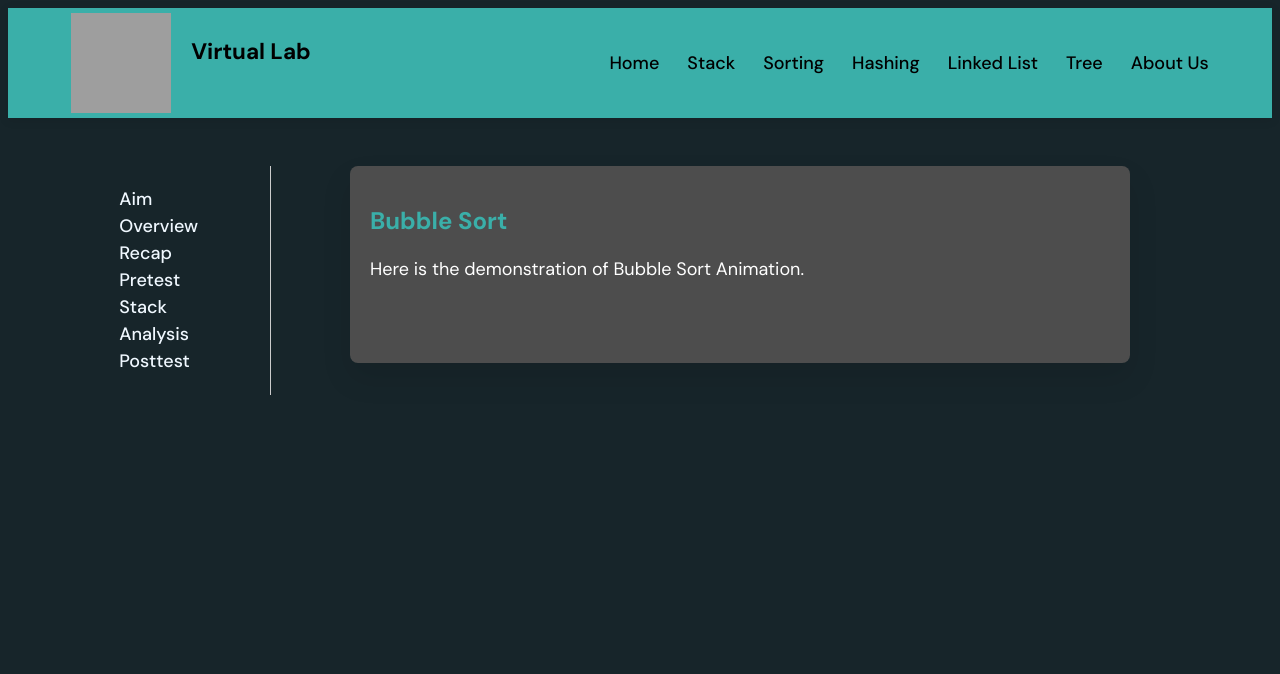
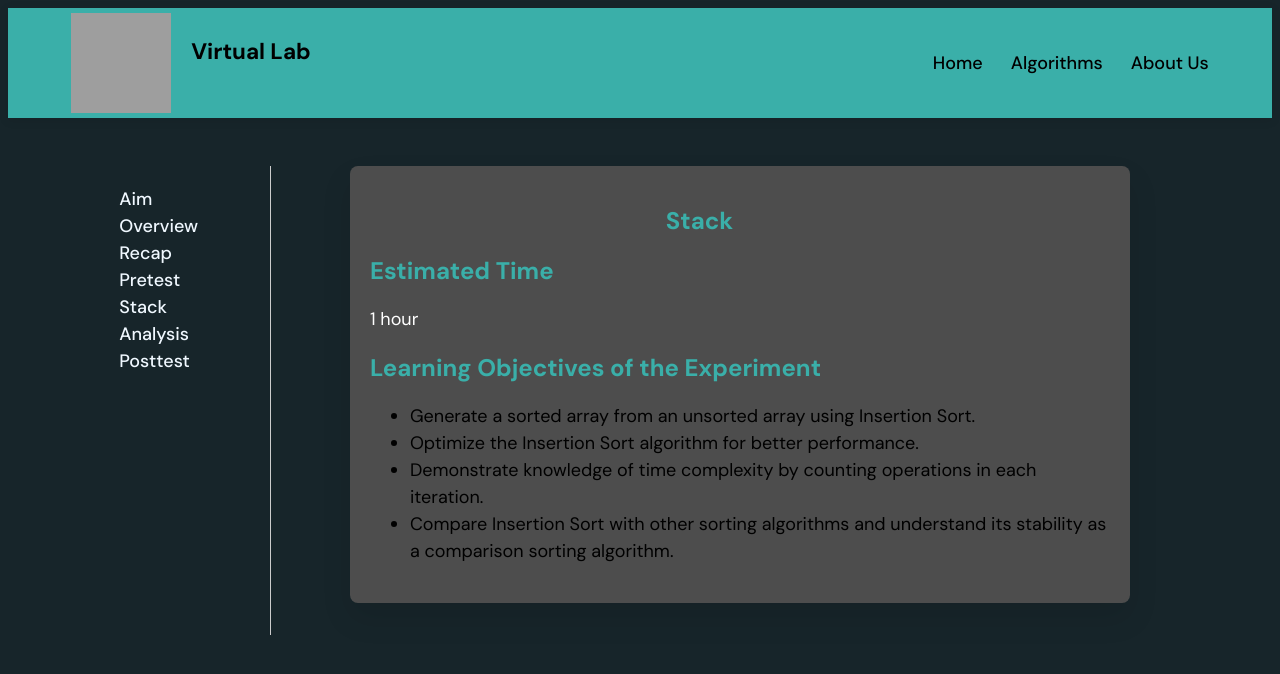
Before and after one commit to fardeentech/DSA-Virtual-Lab, a plain HTML site: page stack.html in a window 1280 px wide. Shown: the top 674 px of the page. Drawn offline with Linux system fonts and the light colour scheme; grey boxes are pictures that could not be loaded.

Commit message:
Update stack.html

```diff
--- a/stack.html
+++ b/stack.html
@@ -5,53 +5,75 @@
     <meta name="viewport" content="width=device-width, initial-scale=1.0" />
     <title>OSI Model</title>
     <link rel="stylesheet" href="sorting.css" />
-    <link rel="website icon" type="png" href="/osi_1.png">
+    <link rel="website icon" type="png" href="/osi_1.png" />
   </head>
+
   <body>
     <header class="header-outer">
-      <div class="header-inner responsive-wrapper" style="font-weight: 700; font-size: larger; align-items: center;">
-        <div class="header-logo" style="display: flex;">
-          <img src="https://encrypted-tbn0.gstatic.com/images?q=tbn:ANd9GcTRgE9REvT2dY1cnszT4YNrQb4OOFBua_JF_w&s" style="width: 100px; height: 100px; margin-right: 20px;"/>
-          <br/>
-          <h3 >Virtual Lab</h3>
+      <div
+        class="header-inner responsive-wrapper"
+        style="font-weight: 700; font-size: larger; align-items: center"
+      >
+        <div class="header-logo" style="display: flex">
+          <img
+            src="https://encrypted-tbn0.gstatic.com/images?q=tbn:ANd9GcTRgE9REvT2dY1cnszT4YNrQb4OOFBua_JF_w&s"
+            style="width: 100px; height: 100px; margin-right: 20px"
+          />
+          <br />
+          <h3>Virtual Lab</h3>
         </div>
         <nav class="header-navigation">
-            <a href="index.html">Home</a>
-            <a href="stack.html">Stack</a>
-            <a href="sorting.html">Sorting</a>
-            <a href="hashing.html">Hashing</a>
-            <a href="linkedlist.html">Linked List</a>
-            <a href="tree.html">Tree</a>
-            <a href="developer.html">About Us</a>
+          <a href="index_new.html">Home</a>
+          <a href="index.html">Algorithms</a>
+          <a href="developer.html">About Us</a>
           <button>Menu</button>
         </nav>
       </div>
     </header>
     <main class="main">
-      <div class="main-content responsive-wrapper" style="display: flex;">
-        <section class="section-one" style="flex: 0.15; padding: 20px; border-right: 1px solid #ccc;">
-          <nav class="header-navigation" style="color: aliceblue;">
-            <a href="" style="display: block; margin-right: 50px;">Aim</a>
-            <a href="" style="display: block; margin-right: 50px;">Overview</a>
-            <a href="" style="display: block; margin-right: 50px;">Recap</a>
-            <a href="" style="display: block; margin-right: 50px;">Pretest</a>
-            <a href="demo.html" style="display: block; margin-right: 50px;">Stack</a>
-            <a href="" style="display: block; margin-right: 50px;">Analysis</a>
-            <a href="" style="display: block;">Posttest</a>
+      <div class="main-content responsive-wrapper" style="display: flex">
+        <section
+          class="section-one"
+          style="flex: 0.15; padding: 20px; border-right: 1px solid #ccc">
+          <nav class="header-navigation" style="color: aliceblue">
+            <a href="" style="display: block; margin-right: 50px">Aim</a>
+            <a href="" style="display: block; margin-right: 50px">Overview</a>
+            <a href="" style="display: block; margin-right: 50px">Recap</a>
+            <a href="" style="display: block; margin-right: 50px">Pretest</a>
+            <a href="" style="display: block; margin-right: 50px">Stack</a>
+            <a href="" style="display: block; margin-right: 50px">Analysis</a>
+            <a href="" style="display: block">Posttest</a>
           </nav>
         </section>
 
-        <article class="widget section-two" style="flex: 0.7; padding: 20px;">
+        <article class="widget section-two" style="flex: 0.7; padding: 20px">
           <section>
-            <h2>Bubble Sort</h2>
-            <p>Here is the demonstration of Bubble Sort Animation.</p>
+            <h2 style="justify-content: center; margin-left: 40%;">Stack</h2>
+            <h2>Estimated Time</h2>
+            <p>1 hour</p>
 
-
+            <h2>Learning Objectives of the Experiment</h2>
+            <ul>
+              <li>
+                Generate a sorted array from an unsorted array using Insertion
+                Sort.
+              </li>
+              <li>
+                Optimize the Insertion Sort algorithm for better performance.
+              </li>
+              <li>
+                Demonstrate knowledge of time complexity by counting operations
+                in each iteration.
+              </li>
+              <li>
+                Compare Insertion Sort with other sorting algorithms and
+                understand its stability as a comparison sorting algorithm.
+              </li>
+            </ul>
           </section>
         </article>
-
       </div>
     </main>
-    <script src="sorting.js"></script>
+    <script src=""></script>
   </body>
 </html>
```
